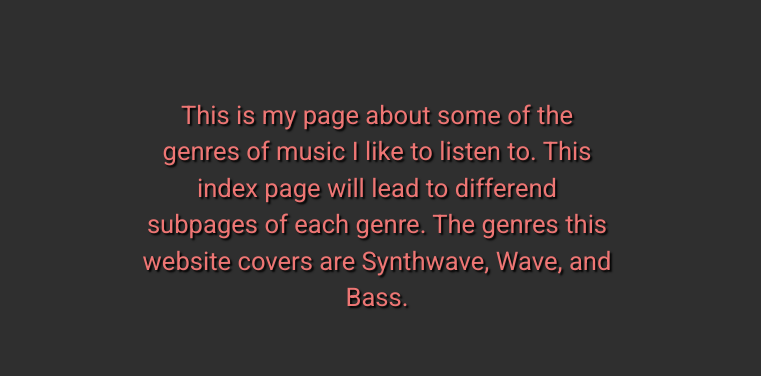
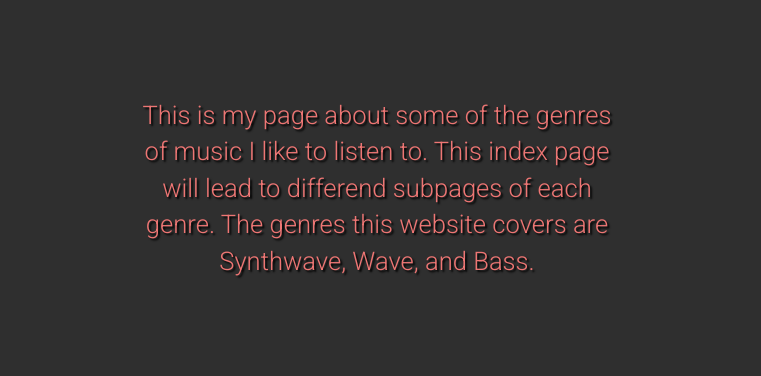
Before and after one commit to woodsjt19/musicSite.github.io, a plain HTML site: page index.html in a window 1280 px wide. Shown: the part 385-761 px from the top of the page, without its empty margins (263-1024 px from the left). Drawn offline with nearby package versions, Linux system fonts and the light colour scheme.

Commit message:
updated index.html

```diff
--- a/index.html
+++ b/index.html
@@ -8,7 +8,7 @@
     <script src="https://ajax.googleapis.com/ajax/libs/jquery/3.5.1/jquery.min.js"></script>
     <script src="https://maxcdn.bootstrapcdn.com/bootstrap/3.4.1/js/bootstrap.min.js"></script>
     <link href="style.css" type="text/css" rel=stylesheet>
-    <link rel="stylesheet" href="https://fonts.googleapis.com/css?family=Roboto">
+    <link href="https://fonts.googleapis.com/css2?family=Roboto:wght@300&display=swap" rel="stylesheet">
     <link href="https://fonts.googleapis.com/css2?family=Spartan:wght@100&display=swap" rel="stylesheet">
  </head>
 <body>
```
